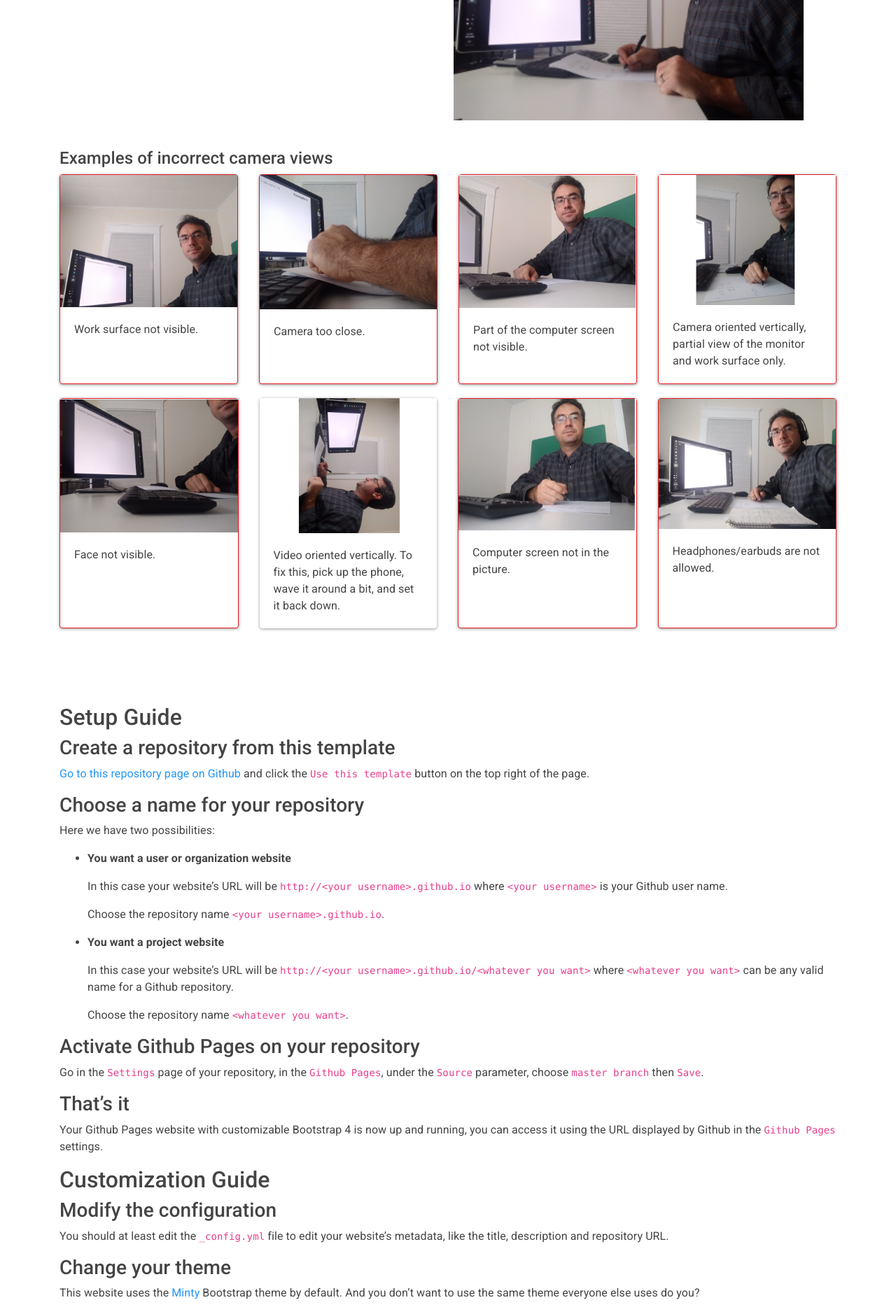
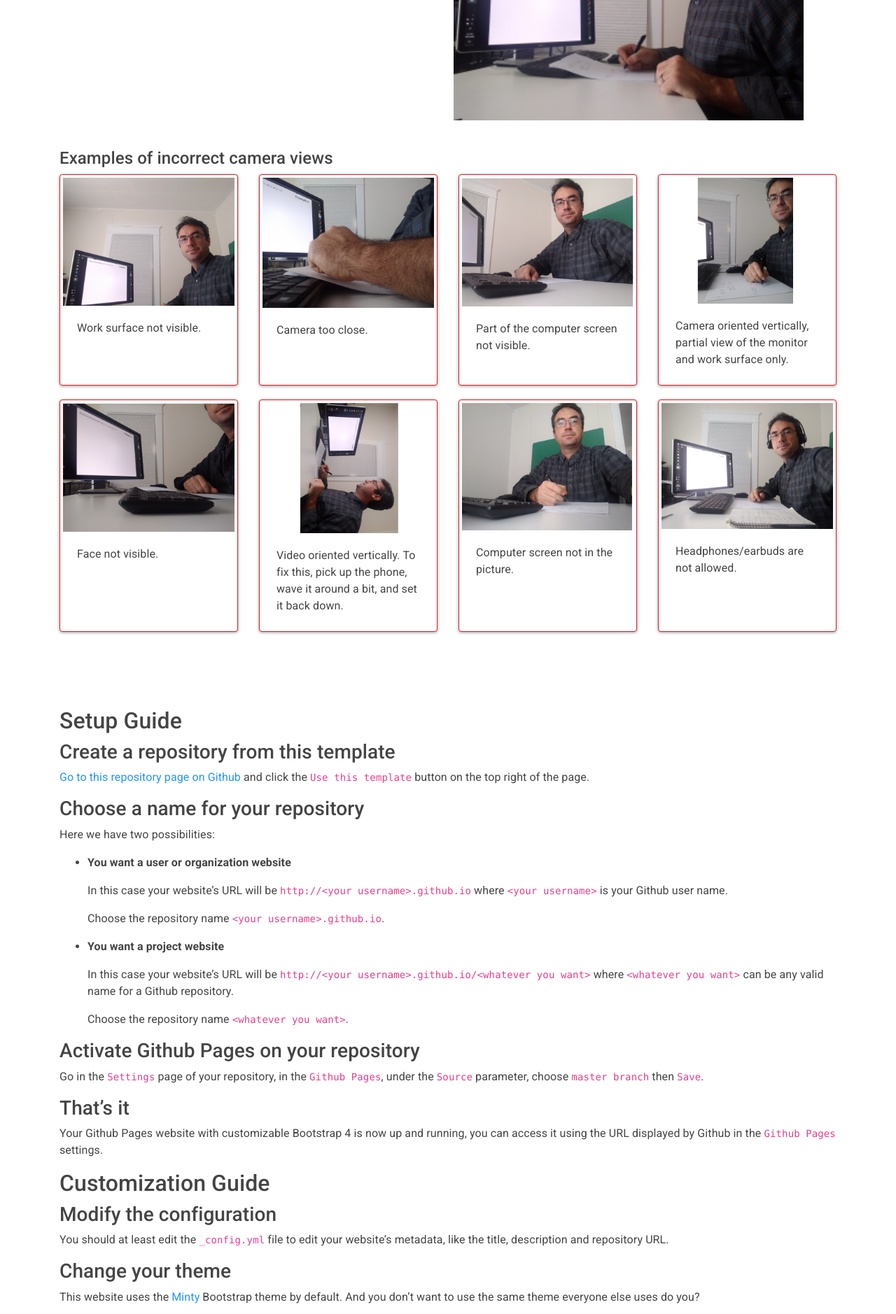
Before and after one commit to ub-math/exam_guides, a Jekyll site: the page built from docs/index.md, in a window 1280 px wide. Shown: the part 3029-4907 px from the top of the page at 70% size. Built offline with Jekyll 4.4.1, drawn with Linux system fonts in a browser that asks for light colours.

Commit message:
Update index.md

```diff
--- a/docs/index.md
+++ b/docs/index.md
@@ -151,49 +151,49 @@ demonstrating proper workspace setup.
 <h4>Examples of incorrect camera views</h4>
 <div class="card-deck">
 
-  <div class="card border-danger" style="min-width: 200px;margin-bottom:20px;">
+  <div class="card border-danger" style="min-width: 200px; margin-bottom:20px; padding:4px;">
     <img class="card-img-top" src="./assets/images/incorrect_1.png" alt="Card image cap">
     <div class="card-body">
       <p class="card-text">Work surface not visible.</p>
     </div>
   </div>
-  <div class="card border-danger" style="min-width: 200px;margin-bottom:20px;">
+  <div class="card border-danger" style="min-width: 200px; margin-bottom:20px; padding:4px;">
     <img class="card-img-top" src="./assets/images/incorrect_2.png" alt="Card image cap">
     <div class="card-body">
       <p class="card-text">Camera too close.</p>
     </div>
   </div>
-  <div class="card border-danger" style="min-width: 200px;margin-bottom:20px;">
+  <div class="card border-danger" style="min-width: 200px; margin-bottom:20px; padding:4px;">
     <img class="card-img-top" src="./assets/images/incorrect_3.png" alt="Card image cap">
     <div class="card-body">
       <p class="card-text">Part of the computer screen not visible.</p>
     </div>
   </div>
-  <div class="card border-danger" style="min-width: 200px;margin-bottom:20px;">
+  <div class="card border-danger" style="min-width: 200px; margin-bottom:20px; padding:4px;">
     <img class="card-img-top" src="./assets/images/incorrect_4.png" alt="Card image cap">
     <div class="card-body">
       <p class="card-text">Camera oriented vertically, partial view of the monitor and work surface only.</p>
     </div>
   </div>
-  <div class="card border-danger" style="min-width: 200px;margin-bottom:20px;">
+  <div class="card border-danger" style="min-width: 200px; margin-bottom:20px; padding:4px;">
     <img class="card-img-top" src="./assets/images/incorrect_5.png" alt="Card image cap">
     <div class="card-body">
       <p class="card-text">Face not visible.</p>
     </div>
   </div>
-  <div class="card" style="min-width: 200px;margin-bottom:20px;">
+  <div class="card border-danger" style="min-width: 200px; margin-bottom:20px; padding:4px;">
     <img class="card-img-top" src="./assets/images/incorrect_6.png" alt="Card image cap">
     <div class="card-body">
       <p class="card-text">Video oriented vertically.  To fix this, pick up the phone, wave it around a bit, and set it back down.</p>
     </div>
   </div>
-  <div class="card border-danger" style="min-width: 200px;margin-bottom:20px;">
+  <div class="card border-danger" style="min-width: 200px; margin-bottom:20px; padding:4px;">
     <img class="card-img-top" src="./assets/images/incorrect_7.png" alt="Card image cap">
     <div class="card-body">
       <p class="card-text">Computer screen not in the picture.</p>
     </div>
   </div>
-  <div class="card border-danger" style="min-width: 200px;margin-bottom:20px;">
+  <div class="card border-danger" style="min-width: 200px; margin-bottom:20px; padding:4px;">
     <img class="card-img-top" src="./assets/images/incorrect_8.png" alt="Card image cap">
     <div class="card-body">
       <p class="card-text">Headphones/earbuds are not allowed.</p>
```
